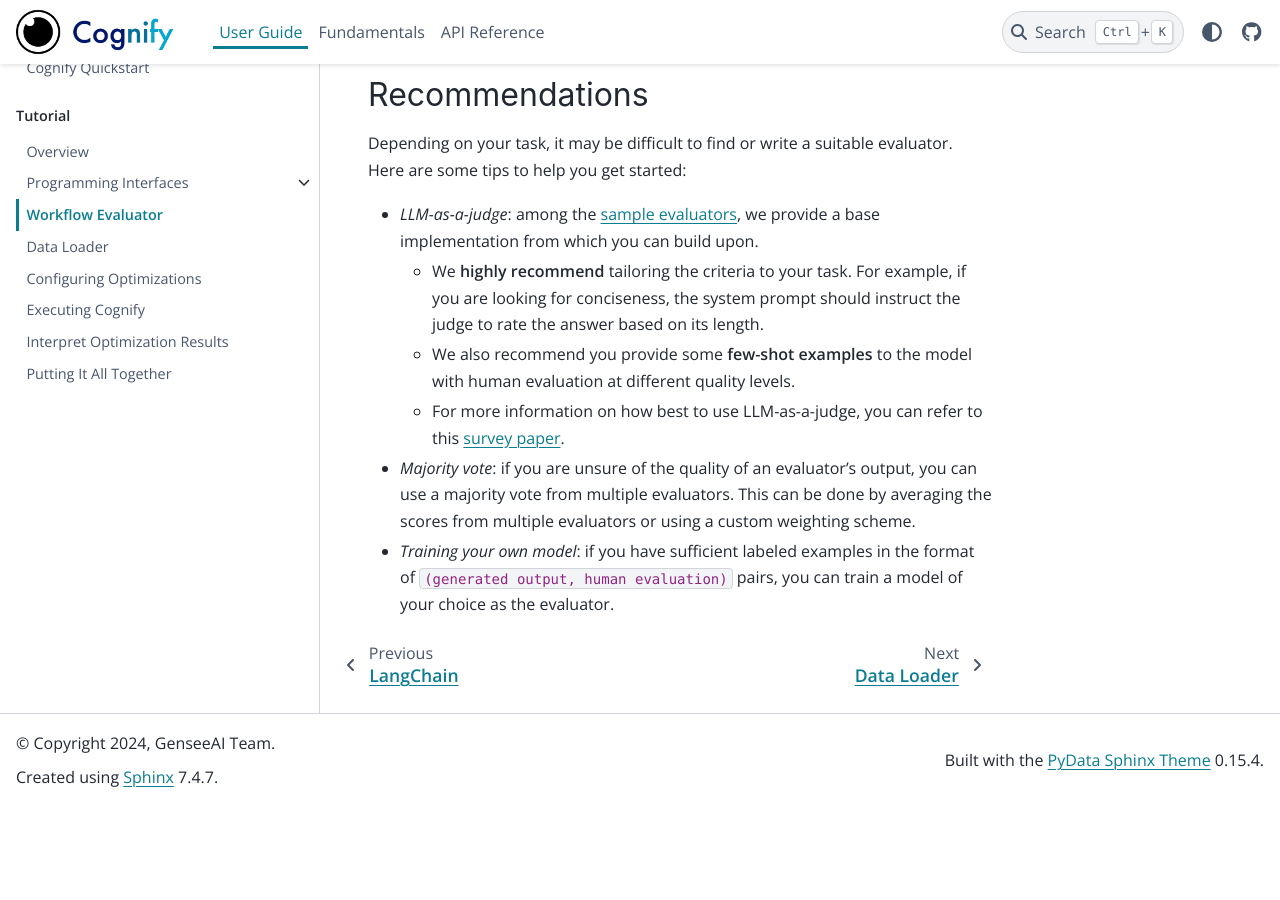
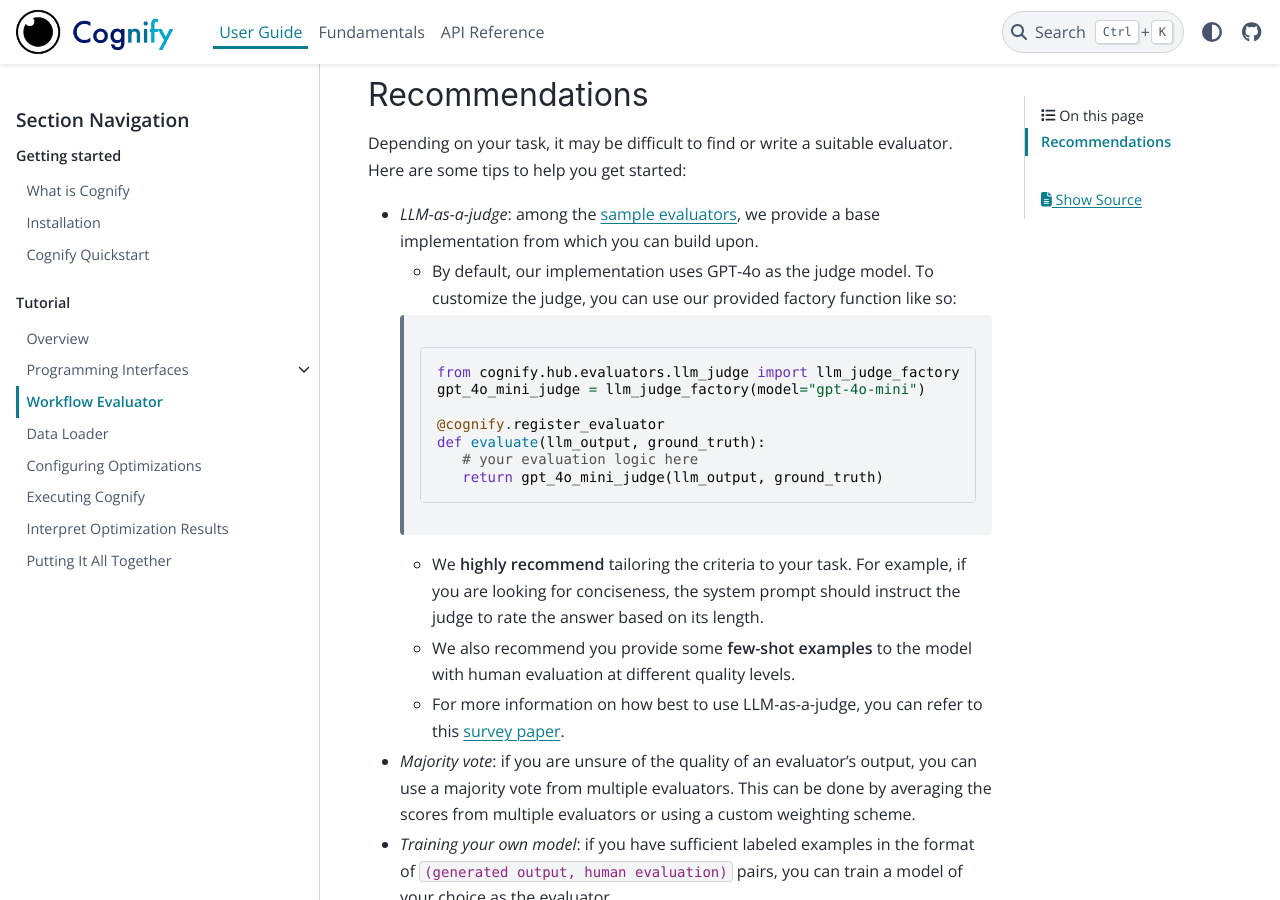
Before and after one commit to reyna-abhyankar/cognify, a Sphinx documentation site: the page built from docs/source/user_guide/tutorials/evaluator.rst, in a window 1280 px wide and 900 px high, scrolled down 1541 px. Built offline with Sphinx 7.4.7 and the PyData theme 0.15.4, drawn with Linux system fonts in a browser that asks for light colours; pages that are not in the unit, such as notebooks, are missing from menus; before the commit the page ends 2348 px from its top, so only the background shows below that.

Commit message:
Add sample for LLM judge factory

```diff
--- a/docs/source/user_guide/tutorials/evaluator.rst
+++ b/docs/source/user_guide/tutorials/evaluator.rst
@@ -38,6 +38,18 @@
 
 * `LLM-as-a-judge`: among the `sample evaluators <https://github.com/GenseeAI/cognify/tree/main/cognify/optimizer/evaluation>`_, we provide a base implementation from which you can build upon.
 
+  * By default, our implementation uses GPT-4o as the judge model. To customize the judge, you can use our provided factory function like so:
+
+   .. code-block:: python
+
+      from cognify.hub.evaluators.llm_judge import llm_judge_factory
+      gpt_4o_mini_judge = llm_judge_factory(model="gpt-4o-mini")
+
+      @cognify.register_evaluator
+      def evaluate(llm_output, ground_truth):
+         # your evaluation logic here
+         return gpt_4o_mini_judge(llm_output, ground_truth)
+
   * We **highly recommend** tailoring the criteria to your task. For example, if you are looking for conciseness, the system prompt should instruct the judge to rate the answer based on its length.
 
   * We also recommend you provide some **few-shot examples** to the model with human evaluation at different quality levels.
```
